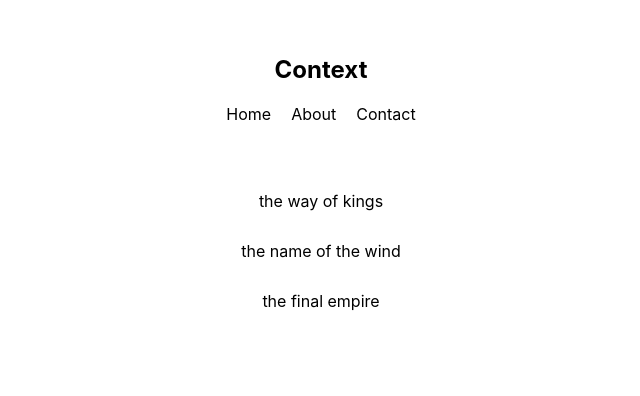
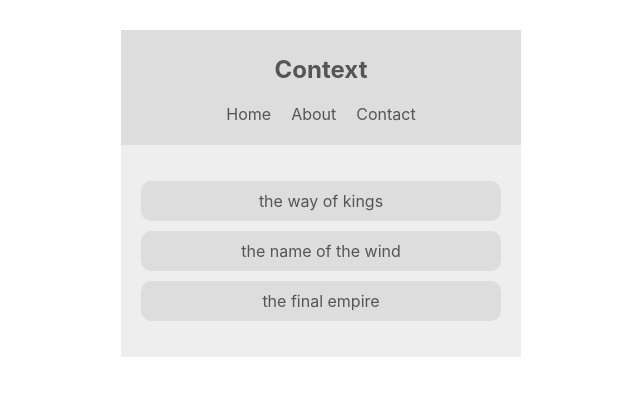
Before and after one commit to nrrc102/react-context-class-component-practice, a React (Create React App) app: page / in a window 1280 px wide. Shown: the top 396 px of the page, without its empty margins (319-959 px from the left). Built offline with nearby package versions, Linux system fonts and the light colour scheme.

Commit message:
accessing-context-pt1

```diff
--- a/src/components/Booklist.js
+++ b/src/components/Booklist.js
@@ -1,13 +1,17 @@
 import React, { Component } from 'react'
+import { ThemeContext } from '../context/ThemeContext';
 
 class Booklist extends Component {
+    static contextType = ThemeContext;
     render() {
+        const {isLightTheme, light, dark} = this.context;
+        const theme = isLightTheme ? light : dark;
         return (
-            <div className="book-list">
+            <div className="book-list" style={{color: theme.syntax, background: theme.bg}}>
                 <ul>
-                    <li>the way of kings</li>
-                    <li>the name of the wind</li>
-                    <li>the final empire</li>
+                    <li style={{background: theme.ui}}>the way of kings</li>
+                    <li style={{background: theme.ui}}>the name of the wind</li>
+                    <li style={{background: theme.ui}}>the final empire</li>
                 </ul>
             </div>
         )
--- a/src/components/Navbar.js
+++ b/src/components/Navbar.js
@@ -1,9 +1,14 @@
 import React, { Component } from 'react'
+import { ThemeContext } from '../context/ThemeContext';
 
 class Navbar extends Component {
+    static contextType= ThemeContext;
+
     render() {
+        const {isLightTheme, light, dark} = this.context;
+        const theme = isLightTheme ? light : dark;
         return (
-            <nav>
+            <nav style={{background: theme.ui, color: theme.syntax}}>
                 <h1>Context</h1>
                 <ul>
                     <li>Home</li>
```
